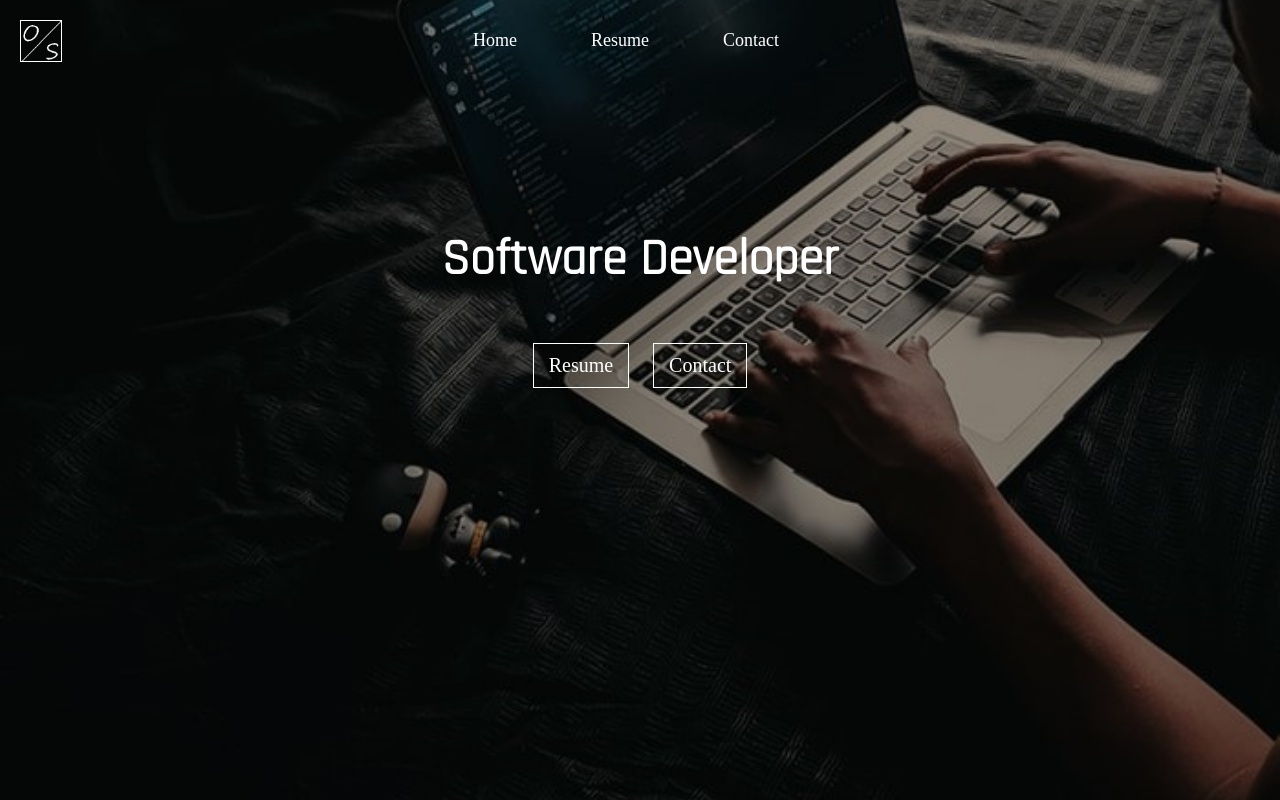
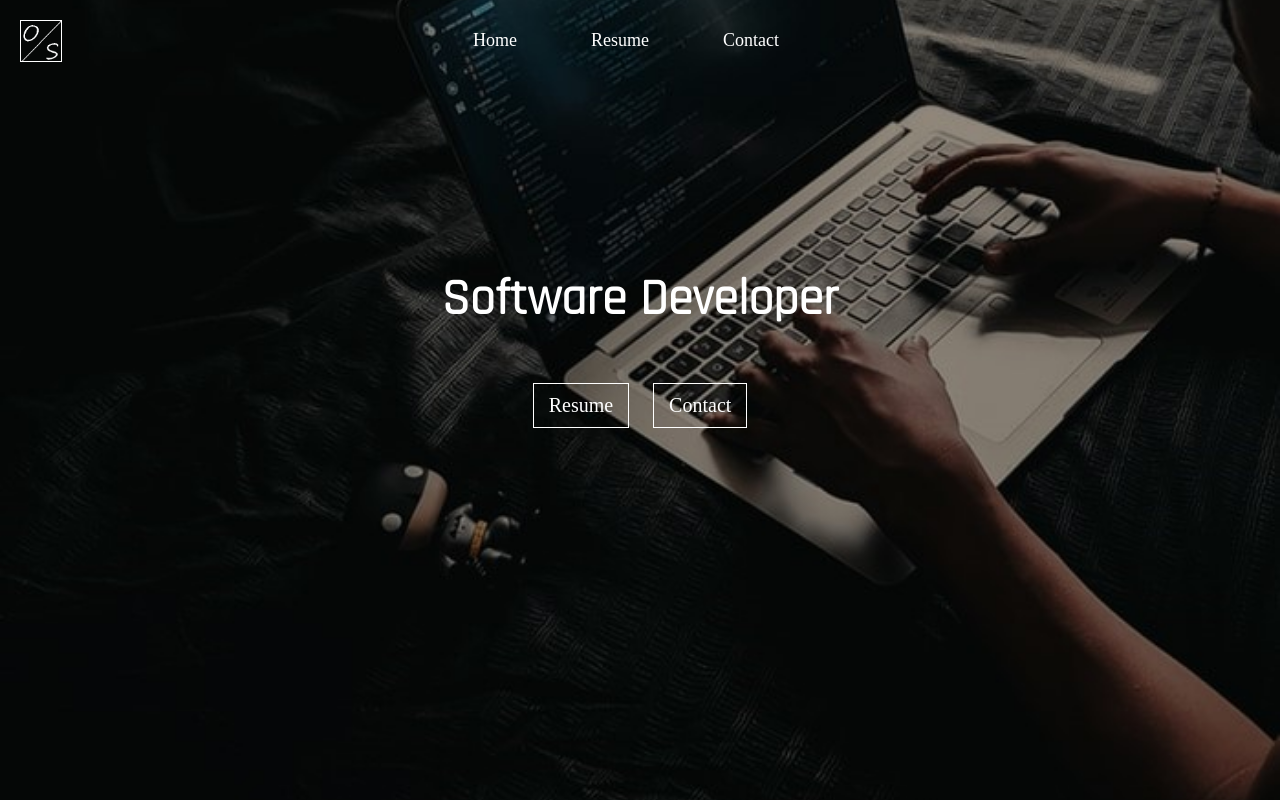
Before and after one commit to Orelsaada/ResumeSite, a Flask app: page / in a window 1280 px wide. Run offline with Flask 2, Linux system fonts and the light colour scheme.

Commit message:
main margin

```diff
--- a/static/style.css
+++ b/static/style.css
@@ -77,7 +77,7 @@ nav {
 
 .main-container, .resume-container {
     text-align: center;
-    margin-top: 160px;
+    margin-top: 25vh;
 }
 
 #main h1, #resume-main h1 {
```
